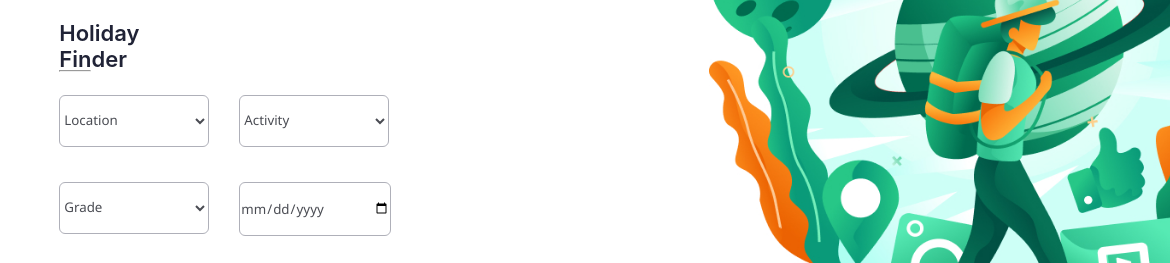
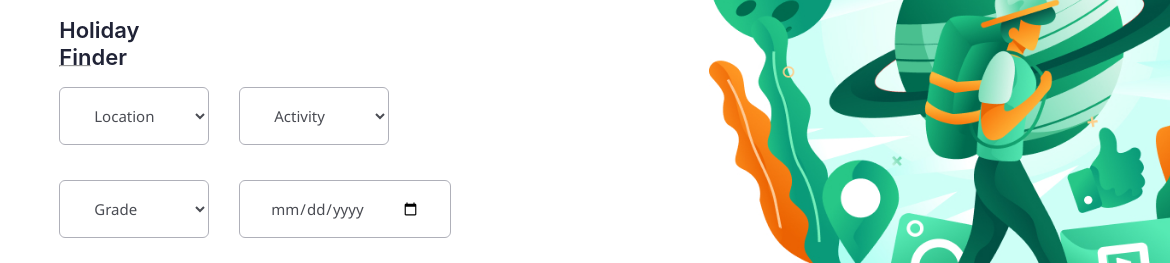
Before and after one commit to James951-Yu/fiinale, a plain HTML site: page index.html in a window 1280 px wide. Shown: the part 440-703 px from the top of the page, 110-1280 px from the left. Drawn offline with Linux system fonts and the light colour scheme.

Commit message:
Update style.css

```diff
--- a/style.css
+++ b/style.css
@@ -284,7 +284,8 @@ nav .fa-solid {
 
 .box {
     width: 150px;
-    height: 52px;
+    padding:17px 30px 17px 30px;
+    font-size:15px;
     display: block;
     border-radius: 6px;
     color: rgba(74, 76, 83, 1);
```
